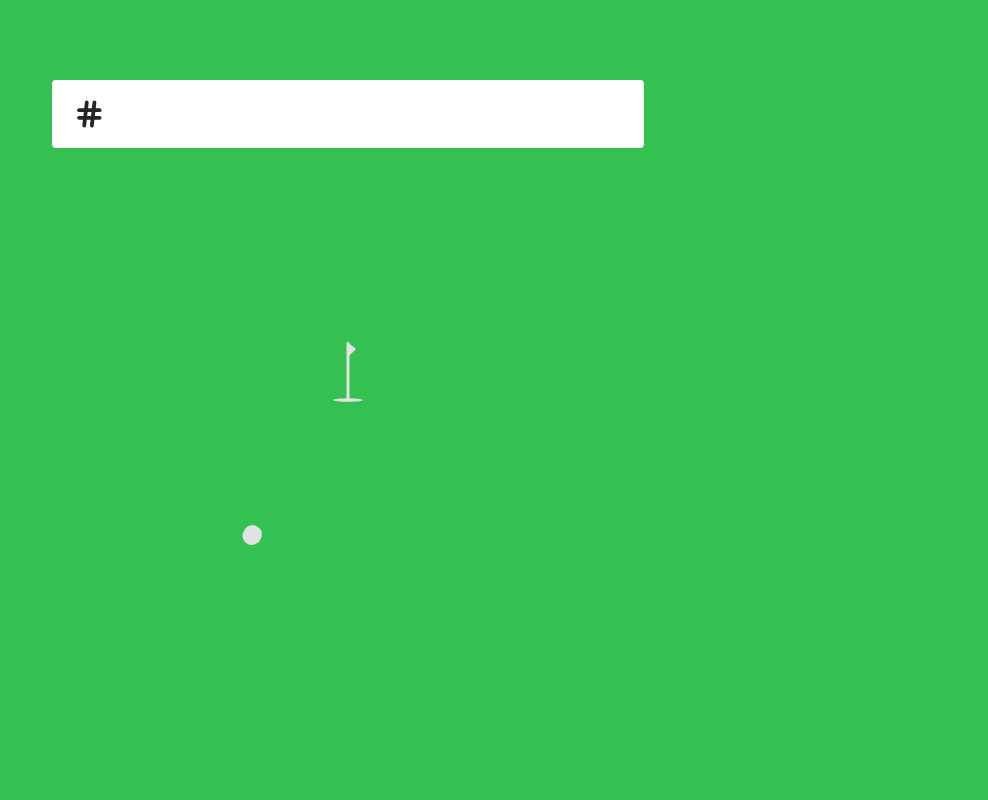
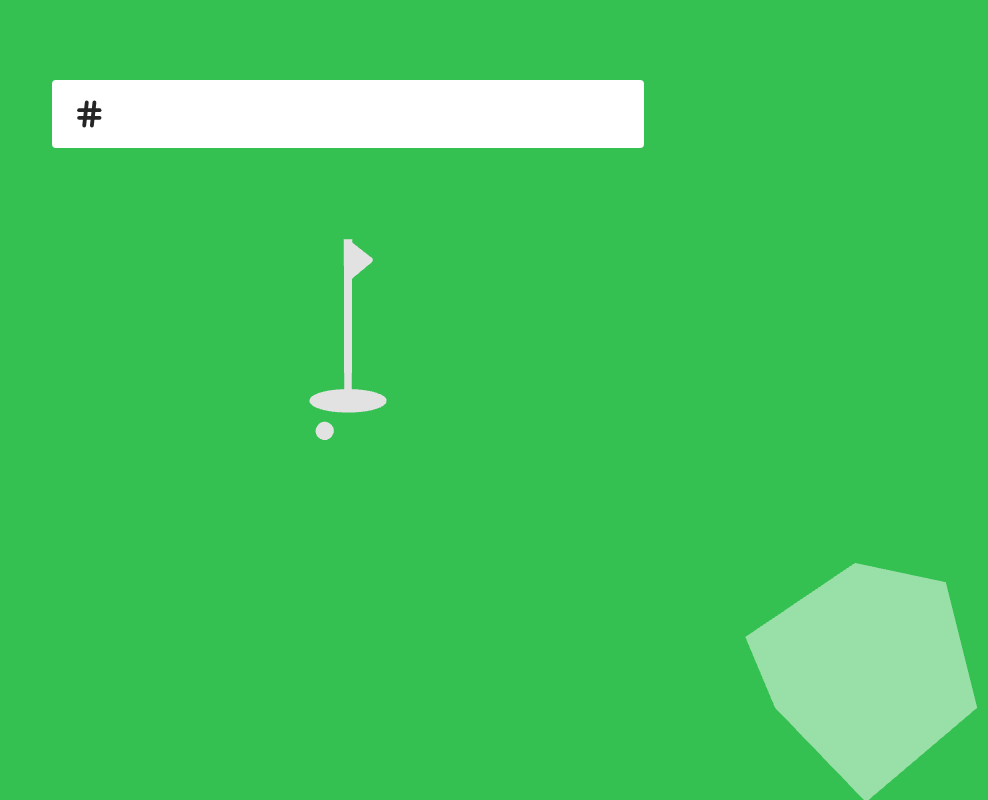
Before and after one commit to Drewbi/colour-golf, a React (Vite) app: page / in a window 1280 px wide. Shown: the whole page, without its empty margins (292-1280 px from the left). Built offline with nearby package versions, Linux system fonts and the light colour scheme.

Commit message:
add minimap cube

```diff
--- a/src/App.tsx
+++ b/src/App.tsx
@@ -6,6 +6,7 @@ import { ThemeContext } from './ThemeContext'
 import { colourToHex } from './utils/colourUtils'
 import { Results } from './components/Results'
 import { Golf } from './components/Golf'
+import { Debug } from './components/Debug'
 
 export default function App() {
     const { guessList, goal, startGame, gameComplete } = useContext(GameContext)
@@ -33,10 +34,12 @@ export default function App() {
                 }
             </div>
             <div className="absolute top-0 w-full h-full z-back" style={{ backgroundColor: goalHex }}></div>
+            <div className="absolute bottom-0 right-0 w-64 h-64 z-back">
+                <Debug></Debug>
+            </div>
             <div className="absolute top-0 w-full h-full z-back">
                 <Golf></Golf>
             </div>
-
         </>
     )
 }
--- a/src/GameContext.tsx
+++ b/src/GameContext.tsx
@@ -1,7 +1,7 @@
 import React, { createContext, useState } from 'react';
 import { ColourComponent, ColourHex, hexToColour } from './utils/colourUtils';
 
-const winMargin = 30
+const winMargin = 1
 
 const defaultColour: ColourComponent = {
     r: 10,
--- a/src/PositionContext.tsx
+++ b/src/PositionContext.tsx
@@ -1,5 +1,6 @@
-import React, { createContext, useState } from 'react';
+import React, { createContext, useContext, useEffect, useState } from 'react';
 import { Vector3 } from 'three';
+import { GameContext } from './GameContext';
 
 interface PositionContextData {
     ballEndPosition: Vector3
@@ -24,9 +25,14 @@ type PositionProviderProps = {
 }
 
 const PositionProvider = ({ children }: PositionProviderProps) => {
+    const { guessList } = useContext(GameContext)
     const [ballEndPosition, setBallEndPosition] = useState<Vector3>(new Vector3())
     const [ballPosition, setBallPosition] = useState<Vector3>(new Vector3())
     const [goalPosition, setGoalPosition] = useState<Vector3>(new Vector3(10, 0, 8))
+
+    useEffect(() => {
+        console.log('updated')
+    }, [guessList])
 
     const contextValue: PositionContextData = {
         ballEndPosition,
--- a/src/components/ColourInput.tsx
+++ b/src/components/ColourInput.tsx
@@ -9,7 +9,6 @@ export default function Input() {
     const [input, setInput] = useState<string>('')
     const formattedInput = '#' + input
     const inputValid = isColourHex(formattedInput)
-
 
     function handleInput(event: ChangeEvent<HTMLInputElement>) {
         const hexRegex = /^[0-9A-Fa-f]{0,6}$/
--- /dev/null
+++ b/src/components/Debug/index.tsx
@@ -0,0 +1,32 @@
+import { Canvas, useFrame } from "@react-three/fiber";
+import { useRef } from "react";
+import { Mesh, OrthographicCamera, PerspectiveCamera } from "three";
+
+export function Debug({ ...props }) {
+  const camera = new PerspectiveCamera()
+  camera.position.z = 500
+  return (
+    <Canvas
+      orthographic={true}
+      camera={camera}
+      {...props}
+    >
+      <Box />
+    </Canvas>
+  );
+}
+
+function Box() {
+  useFrame(() => {
+    ref.current.rotation.y += 0.001
+    ref.current.rotation.x += 0.001
+    ref.current.rotation.z += 0.001
+  });
+  const ref = useRef<Mesh>(null!)
+  return (
+    <mesh ref={ref} position={[0, 0, 0]}>
+        <boxGeometry args={[255, 255, 255]} />
+        <meshBasicMaterial transparent={true} opacity={0.5} color={[200, 200, 200]} />
+    </mesh>
+  )
+}
--- a/src/components/Golf/Ball.tsx
+++ b/src/components/Golf/Ball.tsx
@@ -13,9 +13,9 @@ export default function Ball({ position, colour, ...props }: BallProps) {
     const { camera, scene } = useThree()
     const ref = useRef<Mesh>(null!)
 
-    // useEffect(() => {
-    //     setBallEndPosition(goalPosition)
-    // }, [])
+    useEffect(() => {
+        setBallEndPosition(goalPosition)
+    }, [])
 
     useFrame(() => {
         const newVec = ballPosition.lerpVectors(ballPosition, ballEndPosition, 0.005)
--- /dev/null
+++ b/src/utils/mapUtils.ts
@@ -0,0 +1,6 @@
+import { Vector3 } from "@react-three/fiber";
+import { Vector2 } from "three";
+
+export function getNextBallPos(goalPos: Vector3, currGuessPos: Vector3, nextGuessPos: Vector3): Vector2 {
+    return new Vector2(0, 0)
+}
```
